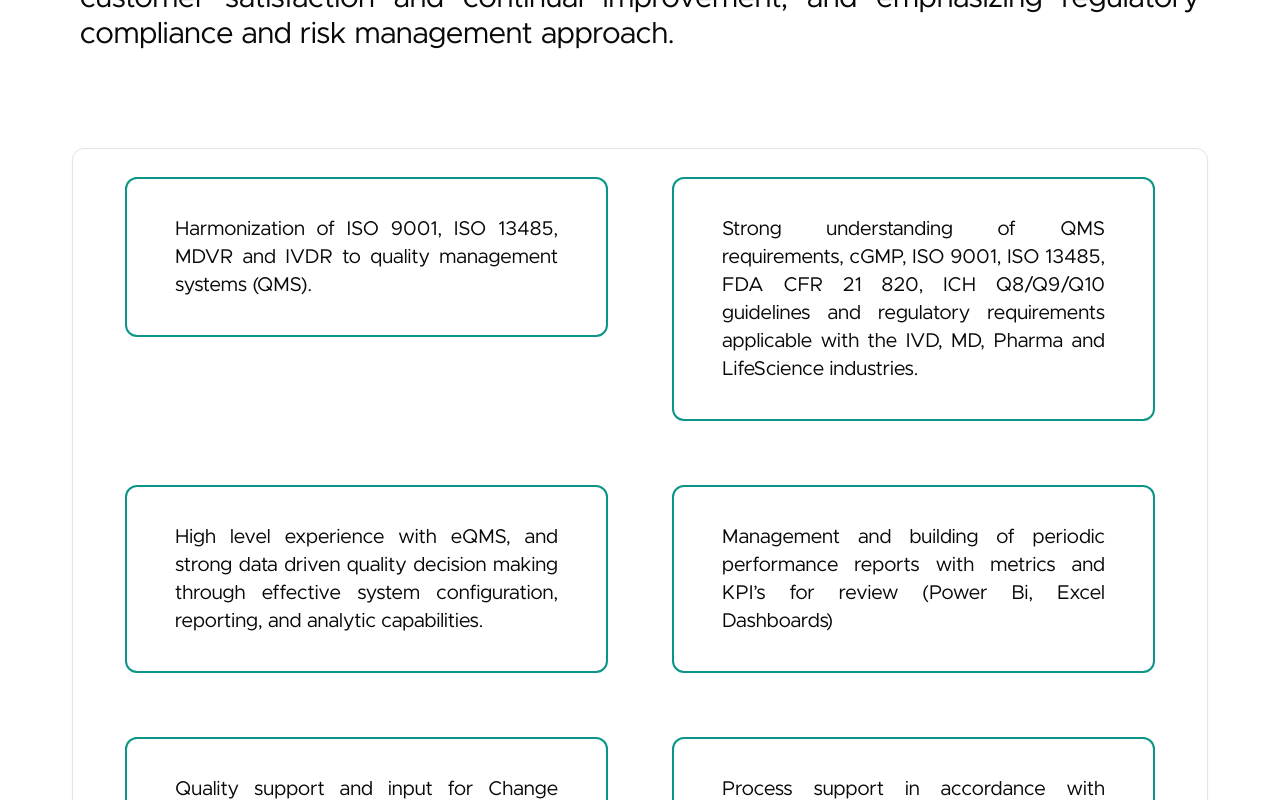
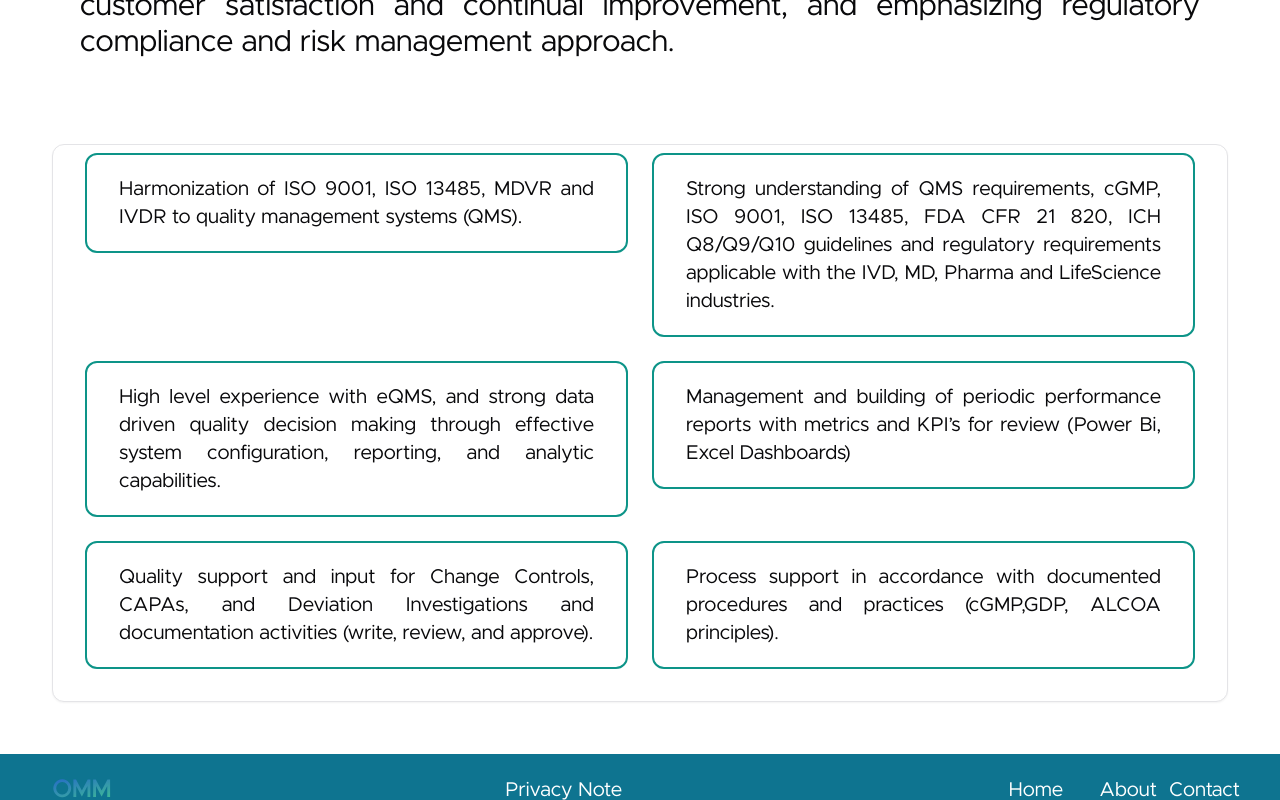
Before and after one commit to orl1289/boilerplate, a React (Vite) app: page /about in a window 1280 px wide. Shown: the part 440-1240 px from the top of the page. Built offline with nearby package versions, Linux system fonts and the light colour scheme.

Commit message:
Fixed some margin to m-2

```diff
--- a/src/pages/About.tsx
+++ b/src/pages/About.tsx
@@ -21,7 +21,7 @@ function About() {
             <div className=" laptop: w-auto flex items-center justify-center p-6">
               {/* <Carousel></Carousel> */}
             </div>
-            <div className="text-lg px-6 text-justify tablet:text-xl laptop:text-2xl desktop:text-3xl p-4 m-2">
+            <div className="text-lg text-justify tablet:text-xl laptop:text-2xl desktop:text-3xl  p-2 m-2 tablet:m-4 laptop:m-6">
               <p>
                 {" "}
                 As a Quality professional in the pharmaceutical and medical
@@ -34,13 +34,13 @@ function About() {
             </div>
           </div>
 
-          <div className="items-center p-6 m-6">
+          <div className="items-center p-1 m-1 tablet:m-3 laptop:m-6">
             <Card>
               {/* <CardContent className=" h-full flex grid-flow-row tablet:grid-cols-2 gap-2 rounded-lg"> */}
               <CardContent className="grid grid-cols-1 tablet:grid-cols-2 gap-2 rounded-lg">
                 {/* CardContainer #1 */}
-                <div className="p-1 m-6">
-                  <CardContent className="flex items-center justify-center p-6 border-2 border-teal-600 rounded-lg">
+                <div className="p-1 m-1">
+                  <CardContent className="flex items-center justify-center p-2 border-2 border-teal-600 rounded-lg">
                     <div className="text-sm text-justify p-1 m-2 tablet:text-base tablet:mx-5 desktop:text-xl">
                       Harmonization of ISO 9001, ISO 13485, MDVR and IVDR to
                       quality management systems (QMS).
@@ -49,8 +49,8 @@ function About() {
                 </div>
 
                 {/* CardContainer #2 */}
-                <div className="p-1 m-6">
-                  <CardContent className="flex items-center justify-center p-6 border-2 border-teal-600 rounded-lg">
+                <div className="p-1 m-1">
+                  <CardContent className="flex items-center justify-center p-2 border-2 border-teal-600 rounded-lg">
                     <div className="text-sm text-justify p-1 m-2 tablet:text-base tablet:mx-5 desktop:text-xl">
                       Strong understanding of QMS requirements, cGMP, ISO 9001,
                       ISO 13485, FDA CFR 21 820, ICH Q8/Q9/Q10 guidelines and
@@ -61,8 +61,8 @@ function About() {
                 </div>
 
                 {/* CardContainer #3 */}
-                <div className="p-1 m-6">
-                  <CardContent className="flex items-center justify-center p-6 border-2 border-teal-600 rounded-lg">
+                <div className="p-1 m-1">
+                  <CardContent className="flex items-center justify-center p-2 border-2 border-teal-600 rounded-lg">
                     <div className="text-sm text-justify p-1 m-2 tablet:text-base tablet:mx-5 desktop:text-xl">
                       High level experience with eQMS, and strong data driven
                       quality decision making through effective system
@@ -72,8 +72,8 @@ function About() {
                 </div>
 
                 {/* CardContainer #4 */}
-                <div className="p-1 m-6">
-                  <CardContent className="flex items-center justify-center p-6 border-2 border-teal-600 rounded-lg">
+                <div className="p-1 m-1">
+                  <CardContent className="flex items-center justify-center p-2 border-2 border-teal-600 rounded-lg">
                     <div className="text-sm text-justify p-1 m-2 tablet:text-base tablet:mx-5 desktop:text-xl">
                       Management and building of periodic performance reports
                       with metrics and KPI’s for review (Power Bi, Excel
@@ -83,8 +83,8 @@ function About() {
                 </div>
 
                 {/* CardContainer #5 */}
-                <div className="p-1 m-6">
-                  <CardContent className="flex items-center justify-center p-6 border-2 border-teal-600 rounded-lg">
+                <div className="p-1 m-1">
+                  <CardContent className="flex items-center justify-center p-2 border-2 border-teal-600 rounded-lg">
                     <div className="text-sm text-justify p-1 m-2 tablet:text-base tablet:mx-5 desktop:text-xl">
                       Quality support and input for Change Controls, CAPAs, and
                       Deviation Investigations and documentation activities
@@ -94,8 +94,8 @@ function About() {
                 </div>
 
                 {/* CardContainer #6 */}
-                <div className="p-1 m-6">
-                  <CardContent className="flex items-center justify-center p-6 border-2 border-teal-600 rounded-lg">
+                <div className="p-1 m-1">
+                  <CardContent className="flex items-center justify-center p-2 border-2 border-teal-600 rounded-lg">
                     <div className="text-sm text-justify p-1 m-2 tablet:text-base tablet:mx-5 desktop:text-xl">
                       Process support in accordance with documented procedures
                       and practices (cGMP,GDP, ALCOA principles).
--- a/src/pages/Home.tsx
+++ b/src/pages/Home.tsx
@@ -34,12 +34,12 @@ function Home() {
 
 
           {/*Division for CardContainer */}
-          <div className="items-center p-2 m-2 tablet:m-4 laptop:m-6">
+          <div className="items-center p-1 m-1 tablet:m-3 laptop:m-6">
             <Card className="border-inherit shadow-lg">
               <CardContent className="grid grid-flow-row tablet:grid-cols-2 gap-2 rounded-lg">
                 {/* CardContainer - Mission */}
-                <div className="text-center p-1 m-3">
-                  <CardContent className="overflow-hidden items-center justify-center p-3 border-2 border-teal-600 rounded-lg">
+                <div className="text-center p-1 m-1">
+                  <CardContent className="overflow-hidden items-center justify-center p-2 border-2 border-teal-600 rounded-lg">
                     <h1 className=" text-xl tablet:text-lg laptop:text-2xl desktop:text-3xl font-bold mb-4">
                       {/* Who we are?,what do we do?, why we exist? */}
                       Mission
@@ -54,8 +54,8 @@ function Home() {
                   </CardContent>
                 </div>
                 {/* CardContainer - Vision. Also implementing responsive box sizing*/}
-                <div className="text-center p-1 m-3">
-                  <CardContent className="flow-grow overflow-hidden items-center justify-center p-3 border-2 border-teal-600 rounded-lg">
+                <div className="text-center p-1 m-1">
+                  <CardContent className="flow-grow overflow-hidden items-center justify-center p-2 border-2 border-teal-600 rounded-lg">
                     <h1 className=" text-xl tablet:text-lg laptop:text-2xl desktop:text-3xl font-bold mb-4">
                       {/* What we aspire to be? */}
                       Vision
```
